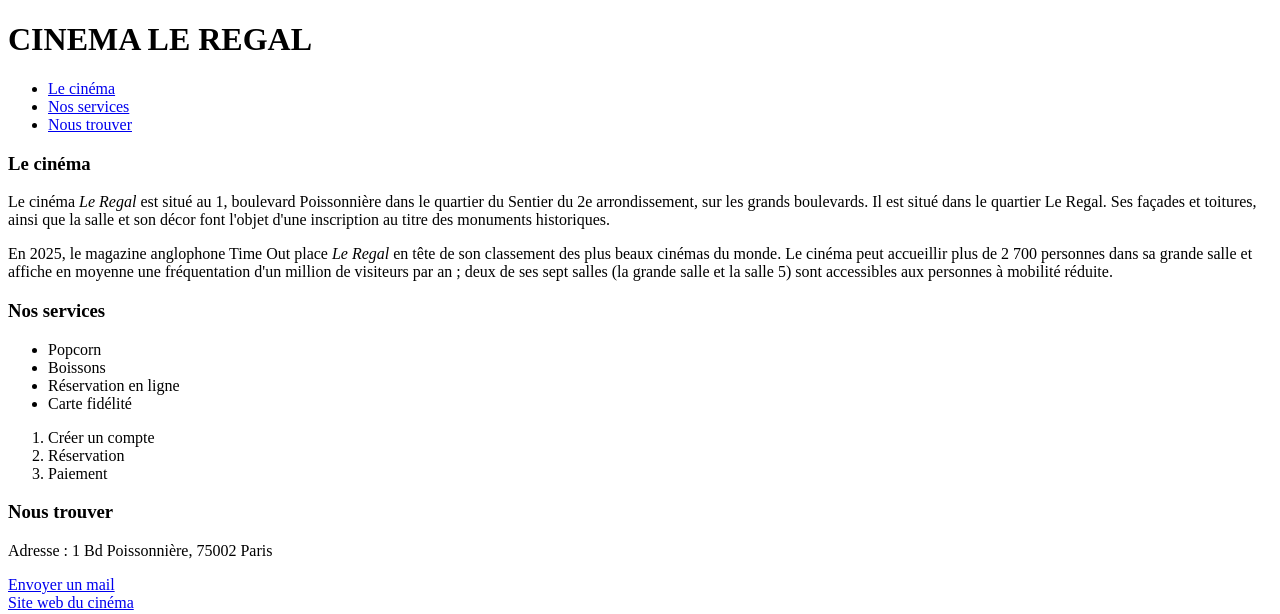
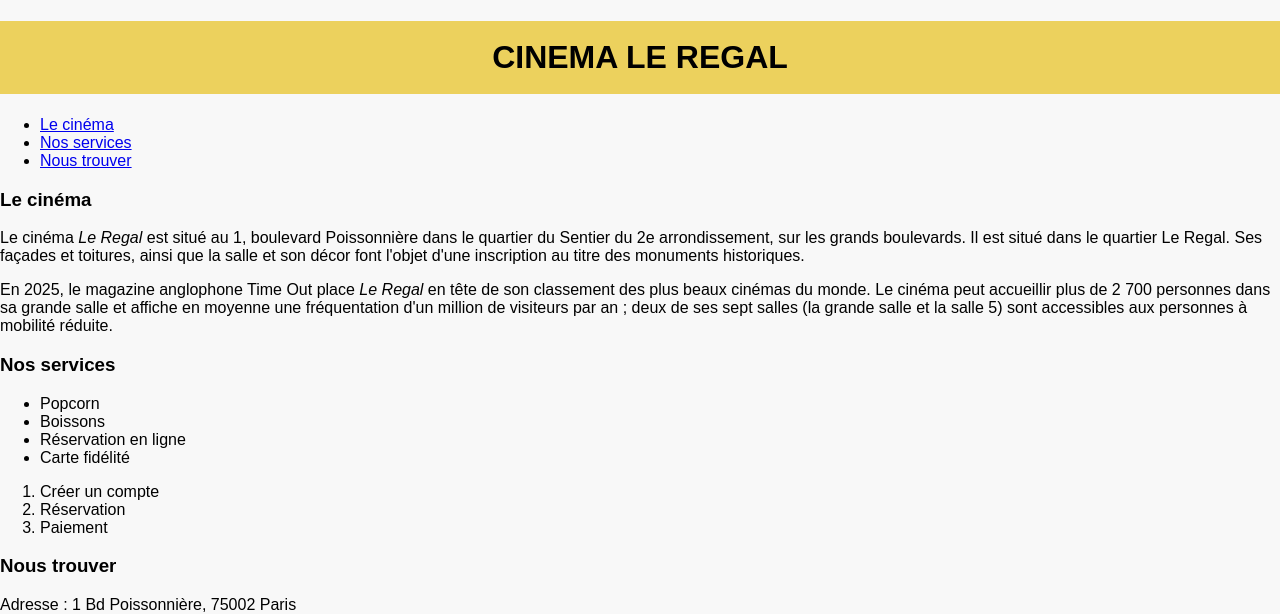
Before and after one commit to Mayulie/Kata-cinema-Regal-Elisa, a plain HTML site: page index.html in a window 1280 px wide. Shown: the top 614 px of the page. Drawn offline with Linux system fonts and the light colour scheme.

Commit message:
Etape4: style header

```diff
--- a/index.html
+++ b/index.html
@@ -5,12 +5,25 @@
     <meta charset="UTF-8">
     <meta name="viewport" content="width=device-width, initial-scale=1.0">
     <title>Cinema-Regal</title>
+    <style>
+        body {
+            background-color: #f8f8f8;
+            font-family: 'Arial', sans-serif;
+            margin: 0;
+        }
+
+        .titre {
+            background-color: rgba(233, 199, 48, 0.774);
+            text-align: center;
+            padding: 18px 0;
+        }
+    </style>
 </head>
 
 
 <body>
     <header>
-        <h1>CINEMA LE REGAL</h1>
+        <h1 class="titre">CINEMA LE REGAL</h1>
         <nav>
             <ul>
                 <li><a href="#cinema">Le cinéma</a></li>
```
